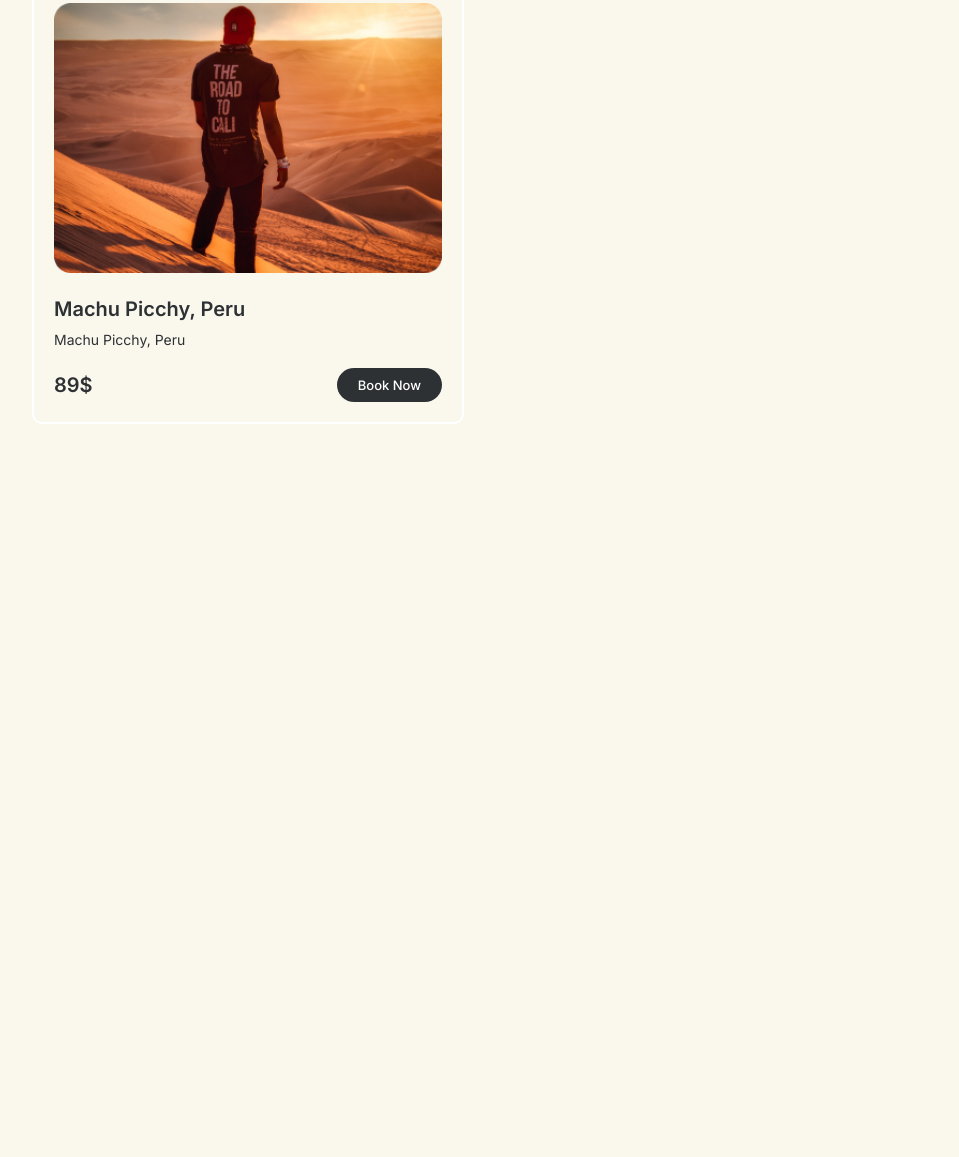
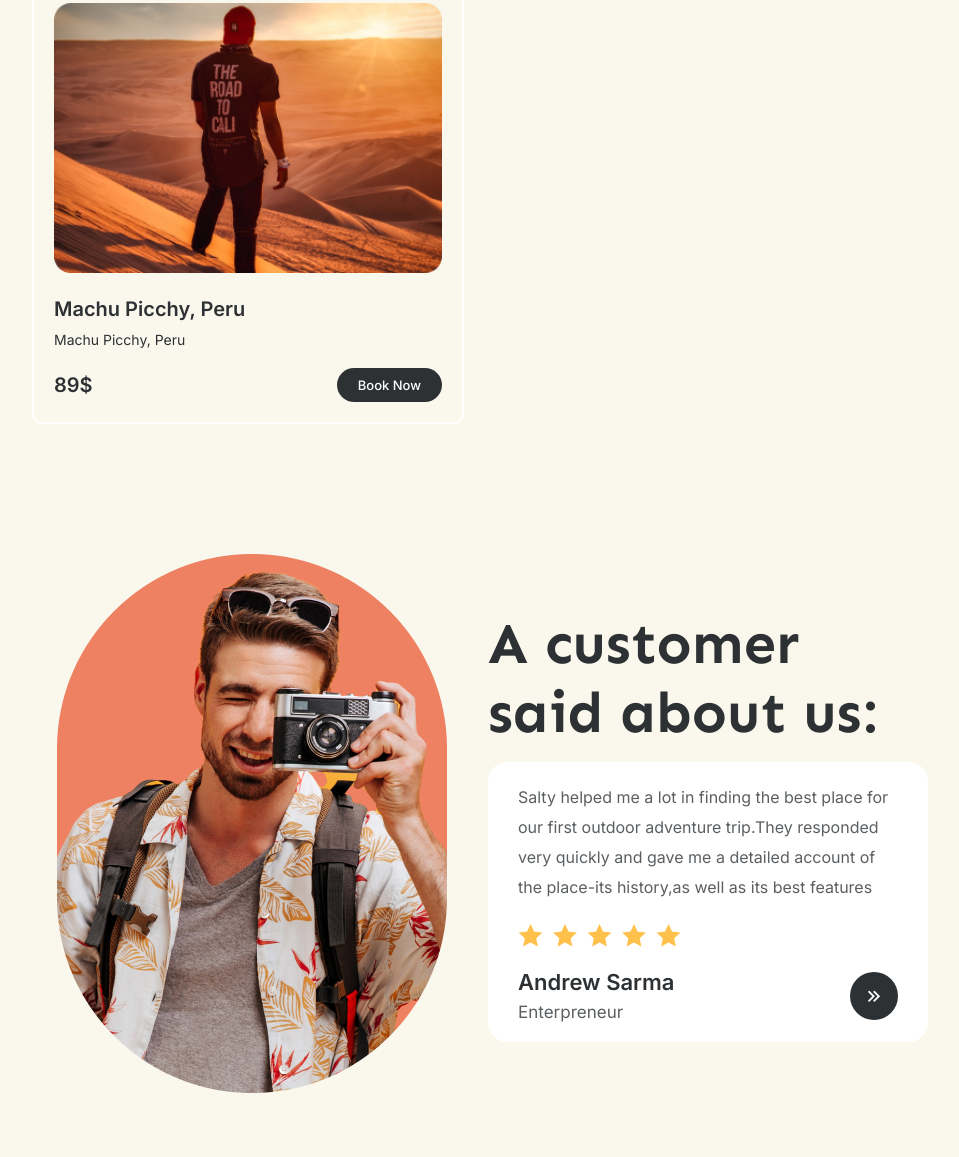
Before and after one commit to matador7495/Travel-Website-Design, a plain HTML site: page index.html in a window 1280 px wide. Shown: the part 3214-4371 px from the top of the page, without its empty margins (160-1119 px from the left). Before the commit the page ends 3698 px from the top, so only its background shows below. Drawn offline with nearby package versions, Linux system fonts and the light colour scheme.

Commit message:
testimonial section

```diff
--- a/index.html
+++ b/index.html
@@ -159,6 +159,37 @@
         </div>
       </div>
     </section>
+    <!-- testimonial section -->
+    <section class="testimonial" id="testimonial">
+      <div class="testimonial-img">
+        <img src="img/tst.png" alt="" />
+      </div>
+      <div class="testimonial-text">
+        <h2>A customer said about us:</h2>
+        <div class="tst-in">
+          <p>
+            Salty helped me a lot in finding the best place for our first outdoor adventure trip.They responded very quickly and gave me a detailed account of the place-its history,as well as its best
+            features
+          </p>
+          <div class="tst-star">
+            <a href="#"><i class="ri-star-fill"></i></a>
+            <a href="#"><i class="ri-star-fill"></i></a>
+            <a href="#"><i class="ri-star-fill"></i></a>
+            <a href="#"><i class="ri-star-fill"></i></a>
+            <a href="#"><i class="ri-star-fill"></i></a>
+          </div>
+          <div class="tst-main">
+            <div class="tst-text">
+              <h4>Andrew Sarma</h4>
+              <h6>Enterpreneur</h6>
+            </div>
+            <div class="tst-icon">
+              <i class="ri-arrow-right-double-fill"></i>
+            </div>
+          </div>
+        </div>
+      </div>
+    </section>
     <!-- js file -->
     <script src="script.js"></script>
   </body>
--- a/styles.css
+++ b/styles.css
@@ -302,3 +302,72 @@ header.sticky {
   transform: scale(1.01) translateY(-5px);
   cursor: pointer;
 }
+.testimonial {
+  display: grid;
+  grid-template-columns: repeat(2, 1fr);
+  align-items: center;
+  justify-items: center;
+  gap: 1rem;
+}
+.testimonial-img img {
+  width: 100%;
+  height: auto;
+}
+.testimonial-text h2 {
+  font-family: "Sen", sans-serif;
+  font-size: var(--h2-font);
+  font-weight: 700;
+  margin-bottom: 15px;
+}
+.tst-in {
+  background-color: #fff;
+  padding: 20px 30px;
+  border-radius: 20px;
+}
+.tst-in p {
+  font-size: var(--p-font);
+  font-weight: 400;
+  line-height: 30px;
+  color: var(--other-color);
+  margin-bottom: 20px;
+}
+.tst-star {
+  margin-bottom: 20px;
+}
+.tst-star i {
+  margin-right: 5px;
+  font-size: 25px;
+  color: #ffc14b;
+}
+.tst-main {
+  display: flex;
+  align-items: center;
+  justify-content: space-between;
+}
+.tst-main h4 {
+  font-size: 22px;
+  font-weight: 600;
+  margin-bottom: 7px;
+}
+.tst-main h6 {
+  font-size: 17px;
+  font-weight: 400;
+  color: var(--other-color);
+}
+.tst-icon i {
+  display: inline-flex;
+  align-items: center;
+  justify-content: center;
+  width: 48px;
+  height: 48px;
+  background-color: var(--text-color);
+  color: #fff;
+  font-size: 22px;
+  border-radius: 50%;
+  transition: all ease 0.5s;
+}
+.tst-icon i:hover {
+  background: var(--main-color);
+  transform: rotate3d(0, 0, 1, 90deg) scale(1.1);
+  cursor: pointer;
+}
```
